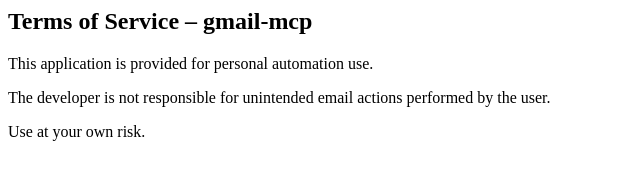
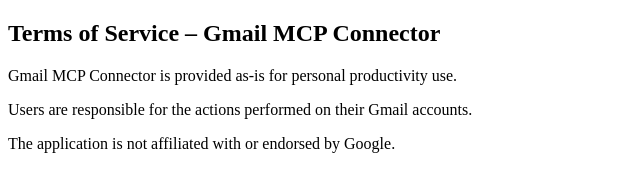
Before and after one commit to Yuva-yuvaraja/gmail_mcp, a plain HTML site: page terms.html in a window 1280 px wide. Shown: the whole page, without its empty margins (0-640 px from the left). Drawn offline with Linux system fonts and the light colour scheme.

Commit message:
Revise Terms of Service in terms.html
Updated the Terms of Service to include additional information about the application and its use.

```diff
--- a/terms.html
+++ b/terms.html
@@ -1,4 +1,21 @@
-<h2>Terms of Service – gmail-mcp</h2>
-<p>This application is provided for personal automation use.</p>
-<p>The developer is not responsible for unintended email actions performed by the user.</p>
-<p>Use at your own risk.</p>
+<!DOCTYPE html>
+<html>
+<head>
+  <title>Terms of Service - Gmail MCP Connector</title>
+</head>
+<body>
+  <h2>Terms of Service – Gmail MCP Connector</h2>
+
+  <p>
+    Gmail MCP Connector is provided as-is for personal productivity use.
+  </p>
+
+  <p>
+    Users are responsible for the actions performed on their Gmail accounts.
+  </p>
+
+  <p>
+    The application is not affiliated with or endorsed by Google.
+  </p>
+</body>
+</html>
```
